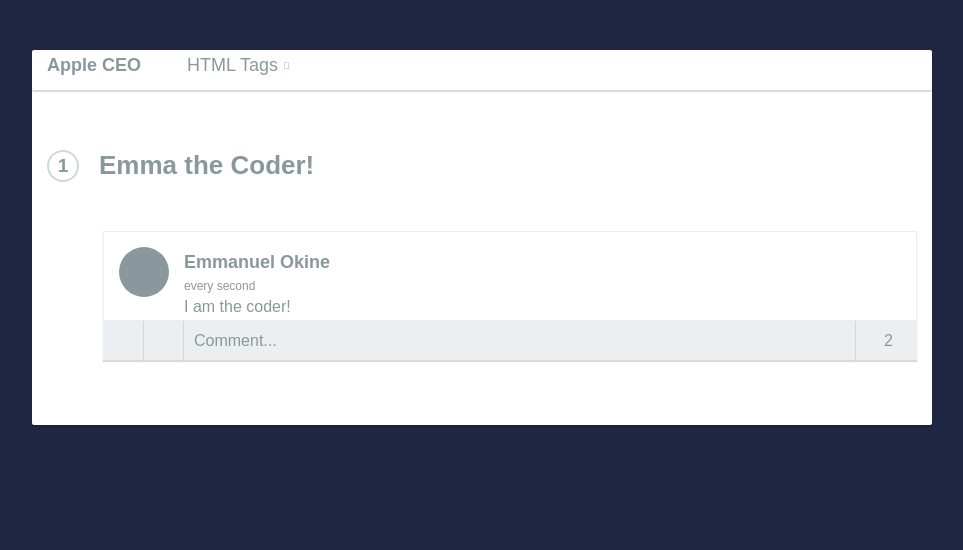
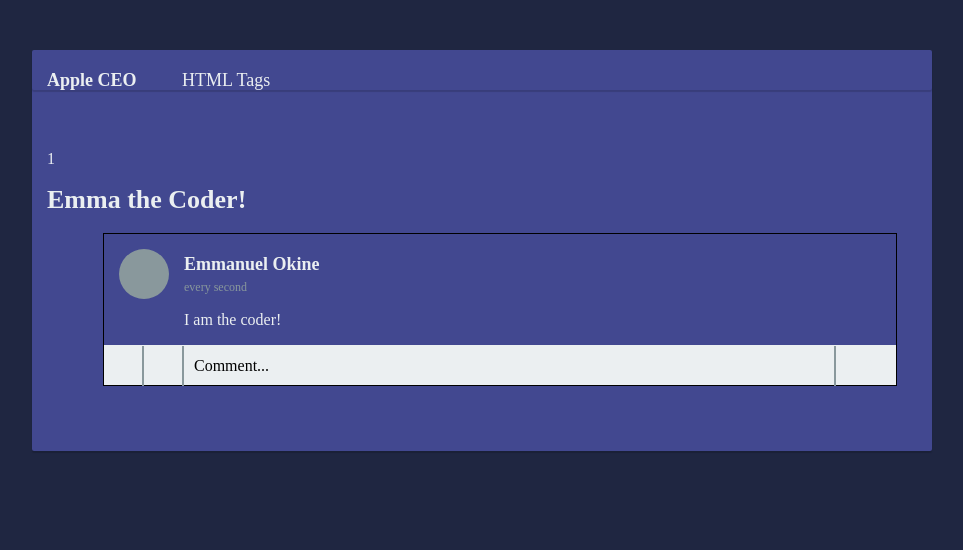
Before and after one commit to FelihleNcongwane/asifundze, a PHP site: page /user/discussions.php in a window 1280 px wide. Shown: the top 550 px of the page, without its empty margins (158-1121 px from the left). Run offline with PHP 8.4, Linux system fonts and the light colour scheme.

Commit message:
minor css changes for discussion

```diff
--- a/web-app/css/discussion.css
+++ b/web-app/css/discussion.css
@@ -1,6 +1,33 @@
+:root {
+  --color-primary: #6c63ff;
+  --color-success: #00bf8e;
+  --color-warning: #f7c94b;
+  --color-danger: #f75842;
+  --color-danger-variant: rgba(247, 88, 66, 0.4);
+  --color-white: #fff;
+  --color-light: rgb(255, 255, 255);
+  --color-black: #000;
+  --color-bg: #1f2641;
+  --color-bg1: #2e3267;
+  --color-bg2: #424890;
+  --whiteish: #ebeff1;
+  --greyish: #89989c;
+  --cancel-red: rgba(255, 0, 0, 0.68);
+
+  --container-width-lg: 80%;
+  --container-width-md: 90%;
+  --container-width-sm: 94%;
+
+  --transition: all 400ms ease;
+}
+
 * {
   box-sizing: border-box;
-  color: #89989c;
+}
+
+body{
+  background-color: var(--color-bg);
+  color: var(--whiteish);
 }
 
 h1 {
@@ -81,8 +108,8 @@ ul {
 .response-group {
   position: relative;
   width: 100%;
-  padding: 100px 15px 15px;
-  background-color: #fff;
+  padding: 100px 15px 15px ;
+  background-color: var(--color-bg2);
   border-radius: 2px;
   box-shadow: 0 2px 1px rgba(0, 0, 0, 0.15);
 }
@@ -183,7 +210,7 @@ ul {
   position: relative;
 }
 
-.response__number {
+.response-number {
   position: absolute;
   width: 2rem;
   height: 2rem;
@@ -196,7 +223,7 @@ ul {
   border-radius: 50%;
 }
 
-.response__title {
+.response-title {
   margin-left: 3.25rem;
   margin-bottom: 50px;
 }
@@ -209,9 +236,9 @@ ul {
   position: relative;
   padding: 15px 15px 0 80px;
   margin-bottom: 50px;
-  border: 1px solid #ebeff1;
-  border-bottom: none;
-  box-shadow: 0 2px 1px rgba(0, 0, 0, 0.15);
+  margin-right: 20px;
+  border: 1px solid black;
+  /*box-shadow: 0 2px 1px black;*/
 }
 
 .post__author {
@@ -237,7 +264,7 @@ ul {
   line-height: 40px;
   text-align: center;
   vertical-align: top;
-  border-right: 1px solid #cdd7dc;
+  border-right: 2px solid var(--greyish);
 }
 .post__actions .button i.solid {
   display: none;
@@ -347,6 +379,11 @@ ul {
 .post--commenting .button.comment-trigger span {
   display: none;
 }
+
+.comment-trigger span{
+  color: black;
+}
+
 .post--commenting .post__comments {
   display: block;
   margin-top: 40px;
--- a/web-app/css/style.css
+++ b/web-app/css/style.css
@@ -10,7 +10,7 @@
 
 :root {
     --color-primary: #6c63ff;
-    --color-success: #00bf8e;
+    --color-success: #000303;
     --color-warning: #f7c94b;
     --color-danger: #f75842;
     --color-danger-variant: rgba(247, 88, 66, 0.4);
--- a/web-app/user/discussions.php
+++ b/web-app/user/discussions.php
@@ -4,7 +4,6 @@
       <meta charset="utf-8">
       <meta name="viewport" content="width=device-width, initial-scale=1">
       <title> Discussion Page</title>
-      <link rel="stylesheet" href="../css/style.css">
       <link rel="stylesheet" href="../css/discussion.css">
    </head>
    <body>
@@ -21,27 +20,6 @@
                <div class="header-dropdown">
                    <div class="panel">
                        <ul>
-                           <li>
-                               <h2>Activity Title</h2>
-                               <span>2/4</span>
-                               <div class="progress">
-                                   <div class="progress__complete"></div>
-                               </div>
-                           </li>
-                           <li>
-                               <h2>Activity Title</h2>
-                               <span>2/4</span>
-                               <div class="progress">
-                                   <div class="progress__complete"></div>
-                               </div>
-                           </li>
-                           <li>
-                               <h2>Activity Title</h2>
-                               <span>2/4</span>
-                               <div class="progress">
-                                   <div class="progress__complete"></div>
-                               </div>
-                           </li>
                            <li>
                                <h2>Activity Title</h2>
                                <span>2/4</span>
```
Also changed, not shown: other parts of web-app/css/discussion.css (+14 -9 lines), web-app/db/AF2024.sql (+12 -0 lines).
